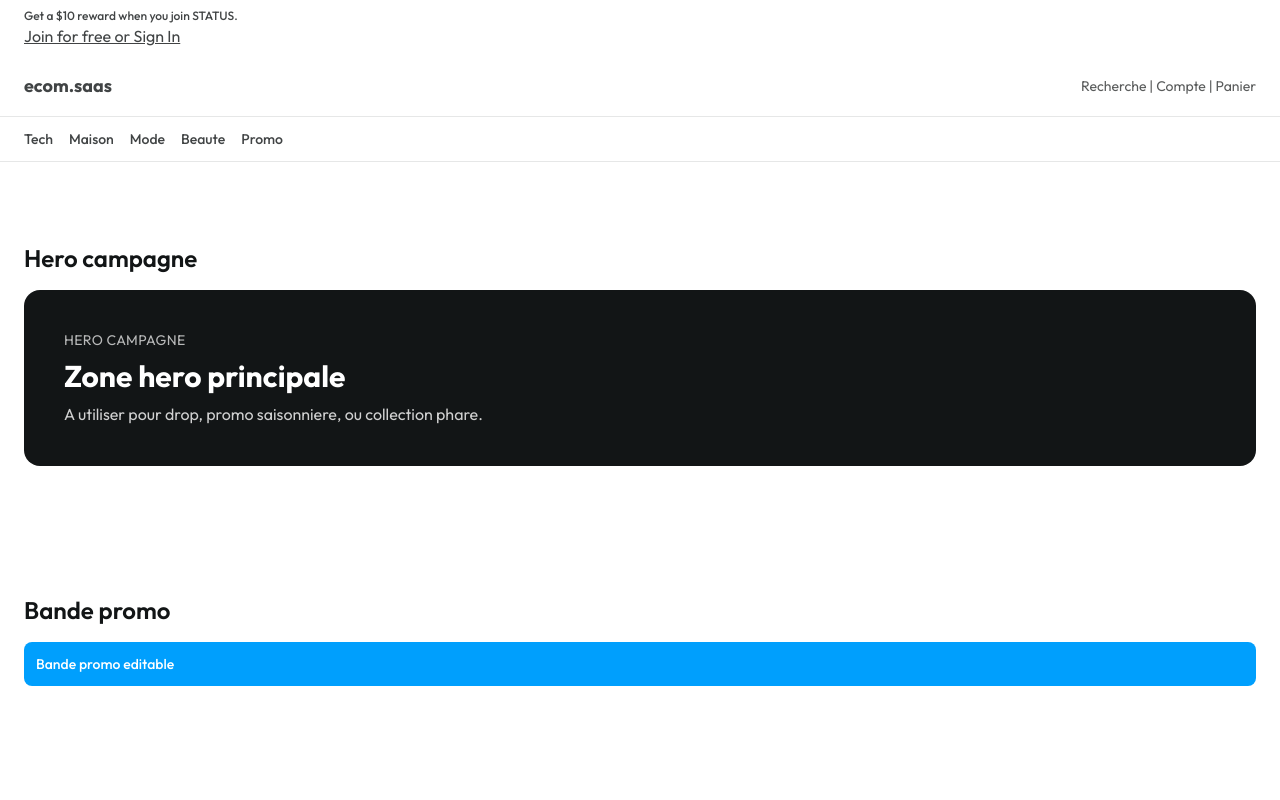
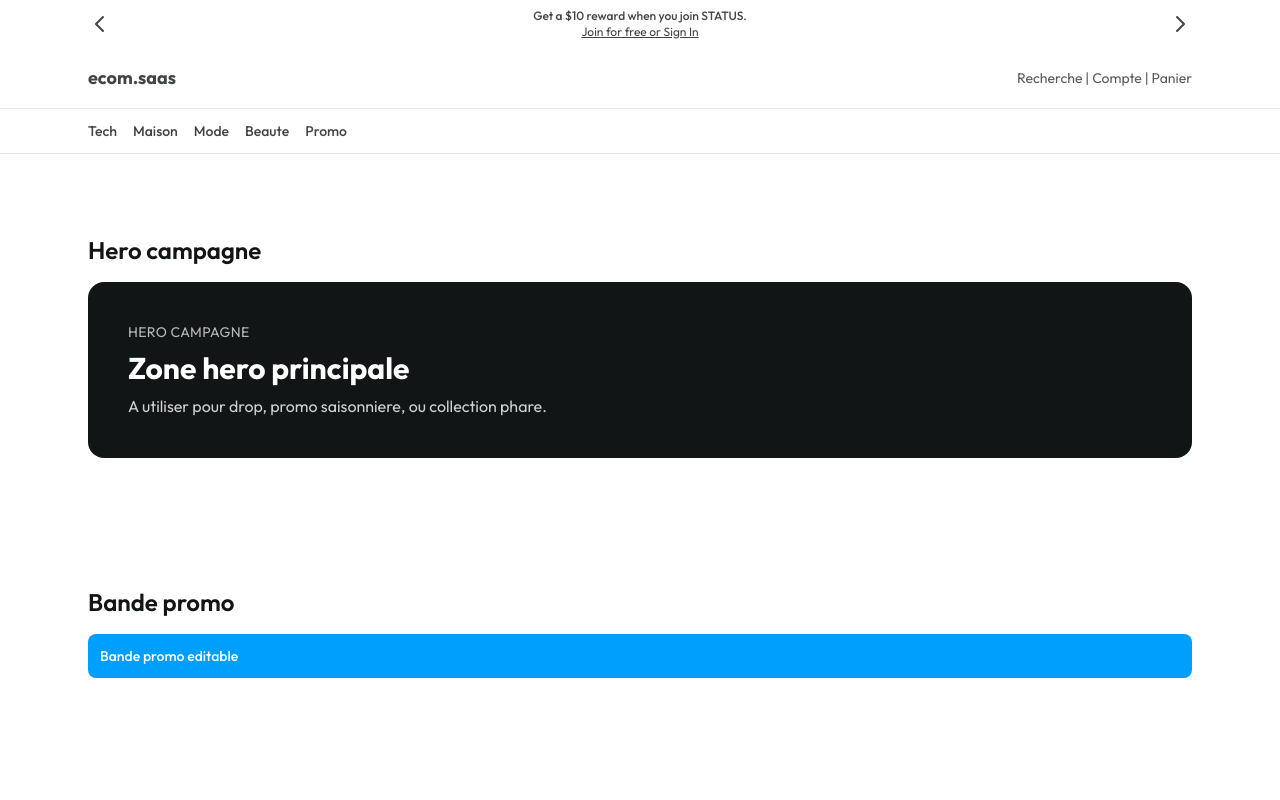
Before and after one commit to twocoderz/ecom.saas, a React (Vite) app: page / in a window 1280 px wide. Shown: the top 800 px of the page. Built offline with nearby package versions, Linux system fonts and the light colour scheme.

Commit message:
fix utility layout

```diff
--- a/src/shared/components/layout/Container.tsx
+++ b/src/shared/components/layout/Container.tsx
@@ -6,6 +6,6 @@ import type { ReactNode } from "react";
  */
 export function Container({ children }: { children: ReactNode }) {
   return (
-    <div className="mx-auto w-full max-w-7xl px-4 md:px-6">{children}</div>
+    <div className="mx-auto w-full max-w-6xl px-4 md:px-6">{children}</div>
   );
 }
--- a/src/shared/components/navigation/UtilityBar.tsx
+++ b/src/shared/components/navigation/UtilityBar.tsx
@@ -1,6 +1,7 @@
 import { useState } from "react";
 import type { Utility } from "../../data/Utilities";
 import { Container } from "../layout/Container";
+import { ChevronLeftIcon, ChevronRightIcon } from "../../icons";
 
 /**
  * Thin top utility strip.
@@ -27,12 +28,25 @@ export function UtilityBar(props: UtilityBarProps) {
   };
 
   return (
-    <div className="bg-white py-2 text-black-80">
+    <div className="bg-white py-2 text-black-80 shadow-xs">
       <Container>
-        <p className="text-xs font-medium">{currentUtility.pText}</p>
-        <a href={currentUtility.href} className="underline">
-          {currentUtility.aText}
-        </a>
+        <div className="flex items-center justify-between">
+          <button>
+            <ChevronLeftIcon />
+          </button>
+          <div className="flex flex-col items-center">
+            <p className="text-xs font-medium">{currentUtility.pText}</p>
+            <a
+              href={currentUtility.href}
+              className="underline text-xs font-normal"
+            >
+              {currentUtility.aText}
+            </a>
+          </div>
+          <button>
+            <ChevronRightIcon />
+          </button>
+        </div>
       </Container>
     </div>
   );
```
